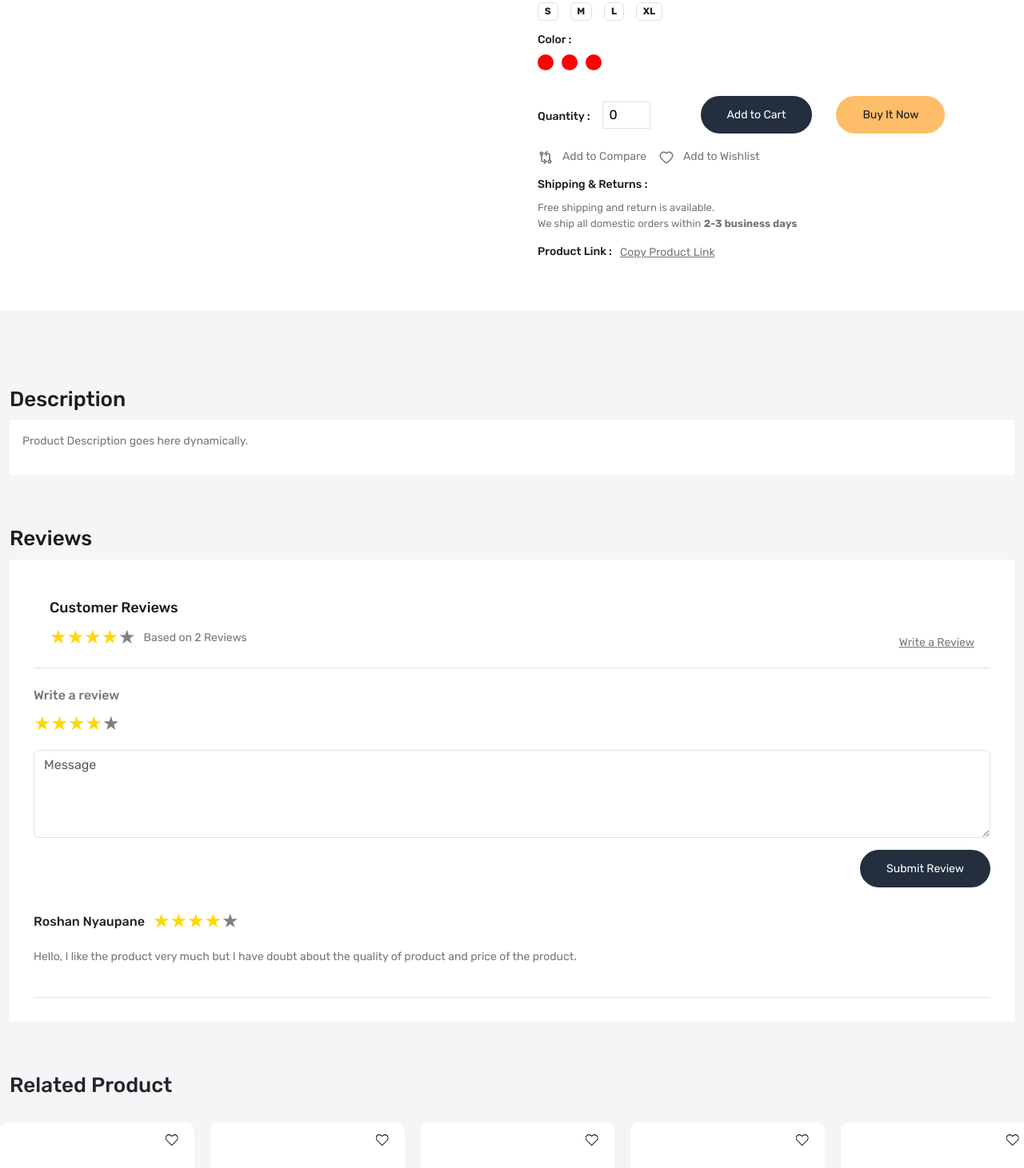
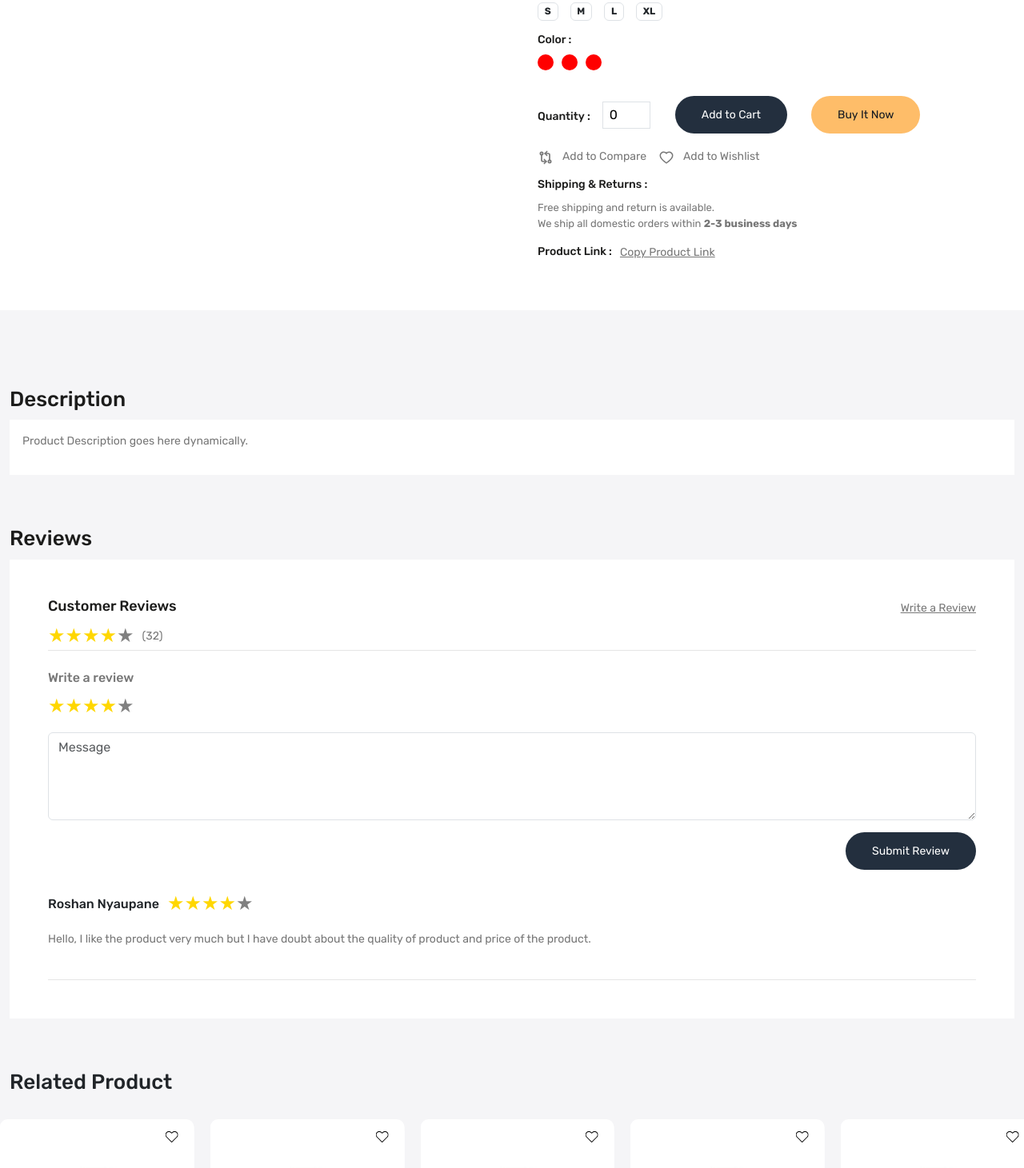
Before and after one commit to RNyaupane/frontend-MERN, a React (Vite) app: page /product/1 in a window 1280 px wide. Shown: the part 720-2181 px from the top of the page at 80% size. Built offline with nearby package versions, Linux system fonts and the light colour scheme.

Commit message:
Worked on reponsive Part

```diff
--- a/src/pages/SingleProduct.jsx
+++ b/src/pages/SingleProduct.jsx
@@ -36,7 +36,7 @@ const SingleProduct = () => {
             <BreadCrumb title='Dynamic Product Name' />
             <Container class1="main-products-wrapper py-5 home-wrapper-2">
                 <div className="row bg-white">
-                    <div className="col-6">
+                    <div className="col-lg-6">
                         <div className="main-product-image">
                             <div className="">
                                 {/* <ReactImageZoom {...props} /> */}
@@ -80,7 +80,7 @@ const SingleProduct = () => {
                             </div>
                         </div>
                     </div>
-                    <div className="col-6">
+                    <div className="col-lg-6">
                         <div className="main-product-details">
                             <div className="border-bottom">
                                 <h3 className='title'>Kids Watch Bulk 10 Pack Multi Colored</h3>
@@ -134,13 +134,13 @@ const SingleProduct = () => {
                                     <Color />
                                 </div>
                                 <div className="d-flex align-items-center gap-15 flex-row my-3 ">
-                                    <h3 className='product-heading pt-1'>Quantity :</h3>
+                                    <h3 className='product-heading pt-1'>Quantity&nbsp;:</h3>
                                     <div className="">
                                         <input className='px-2 py-1 border border-1' type="number" value={0} min={1} max={10} style={{ width: '60px' }} />
                                     </div>
-                                    <div className="d-flex align-items-center gap-30 ms-5">
-                                        <button className='button border-0' type='submit'>Add to Cart</button>
-                                        <button className='button signup'>Buy It Now</button>
+                                    <div className="d-flex align-items-center gap-30 ms-3">
+                                        <button className='button border-0' type='submit'>Add&nbsp;to&nbsp;Cart</button>
+                                        <button className='button signup'>Buy&nbsp;It&nbsp;Now</button>
                                     </div>
                                 </div>
                                 <div className="d-flex align-items-center gap-15">
@@ -186,8 +186,8 @@ const SingleProduct = () => {
                 <div className="row">
                     <div className="col-12">
                         <h3 id='review'>Reviews</h3>
-                        <div className="review-inner-wrapper">
-                            <div className="review-head d-flex justify-content-between align-items-end">
+                        <div className="review-inner-wrapper p-3 p-sm-5">
+                            <div className="review-head d-flex justify-content-between p-0">
                                 <div className="">
                                     <h4 className='mb-2' >Customer Reviews</h4>
                                     <div className="d-flex align-items-center gap-10">
@@ -198,7 +198,7 @@ const SingleProduct = () => {
                                             edit={false}
                                             activeColor='#ffd700'
                                         />
-                                        <p className='mb-0'>Based on 2 Reviews</p>
+                                        <p className='mb-0'>(32)</p>
                                     </div>
                                 </div>
                                 {
```
